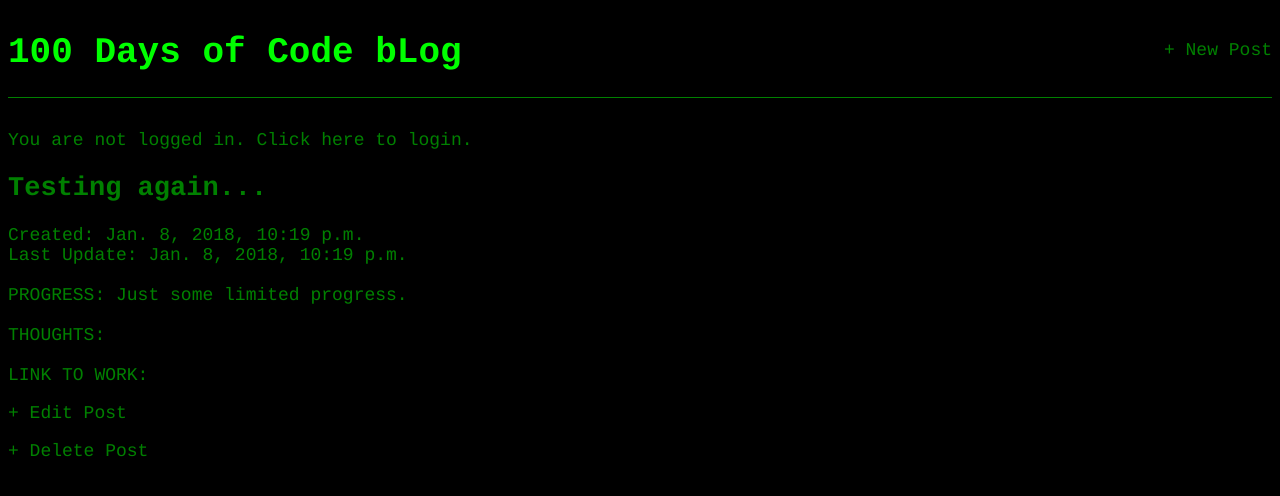
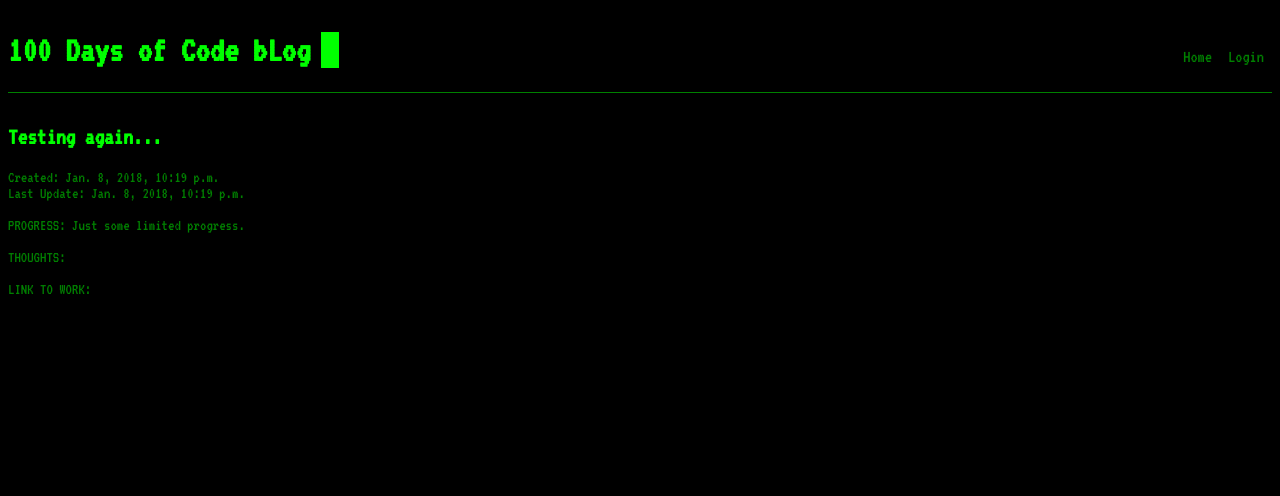
Before and after one commit to thehomebrewnerd/100daysofcode, a Django app: page /post/7/ in a window 1280 px wide. Shown: the top 496 px of the page. Run offline with Django 3.2, Linux system fonts and the light colour scheme; data comes from the database, SQL or seed files in the repository; both versions use the stored data as it was after the commit.

Commit message:
R1D6-CSS work

```diff
--- a/code100blog/static/css/base.css
+++ b/code100blog/static/css/base.css
@@ -1,7 +1,7 @@
 /* static/css/base.css */
 body {
-  font-family: 'Courier', sans-serif;
-  font-size: 18px;
+  font-family: 'VT323', monospace;
+  font-size: 16px;
   color: green;
   background-color: black;
 }
@@ -16,6 +16,10 @@
   text-decoration: none;
 }
 
+body h2 {
+  color: lime;
+}
+
 header {
   border-bottom: 1px solid;
   margin-bottom: 2rem;
@@ -26,6 +30,7 @@
 header h1 a {
   color: lime;
   text-decoration: none;
+  position: relative;
 }
 
 header a {
@@ -40,11 +45,17 @@
 
 .nav-left {
   margin-right: auto;
+  font-size: 18px;
 }
 
 .nav-right {
+  font-size: 18px;
   display: flex;
   padding-top: 2rem;
+}
+
+.nav-right a {
+  padding: 0.5rem;
 }
 
 .post-entry {
@@ -88,3 +99,37 @@
   color: black;
   border: green;
 }
+
+.cursor {
+    position: absolute;
+    top: 0;
+    bottom: 0;
+    right: 0;
+    width: 100%;
+    background: black;
+    box-sizing: border-box;
+    -webkit-box-sizing: border-box;
+    border-left: .5em solid;
+
+    -webkit-animation: typing 4s steps(23, end),
+        blinking 1s step-end infinite;
+    animation: typing 4s steps(23, end),
+        blinking 1s step-end infinite;
+
+    -webkit-animation-fill-mode: forwards;
+}
+
+@keyframes typing {
+    from { width: 100%; }
+    to { width: 0; }
+}
+
+@-webkit-keyframes blinking {
+    from, to { border-color: transparent; }
+    50% { border-color: lime; }
+}
+
+@keyframes blinking {
+    from, to { border-color: transparent; }
+    50% { border-color: lime; }
+}
--- a/code100blog/templates/base.html
+++ b/code100blog/templates/base.html
@@ -6,24 +6,27 @@
   <head>
       <title>100 Days of Code bLog</title>
       <link href="https://fonts.googleapis.com/css?family=Source+Sans+Pro:400" rel="stylesheet">
+      <link href="https://fonts.googleapis.com/css?family=VT323" rel="stylesheet">
       <link rel="stylesheet" href="{% static 'css/base.css' %}">
   </head>
   <body>
     <div class="container">
       <header>
         <div class="nav-left">
-          <h1><a href="/">100 Days of Code bLog</a></h1>
+          <h1><a href="/">100 Days of Code bLog&nbsp;&nbsp;<span class="cursor"><span></a></h1>
         </div>
         <div class="nav-right">
-          <a href="{% url 'post_new' %}">+ New Post</a>
+          {% if user.is_authenticated %}
+            <a href="{% url 'post_new' %}">New Post</a>
+            <a href="/">Home</a>
+            <a href="{% url 'logout' %}">Logout</a>
+          {% else %}
+            <a href="/">Home</a>
+            <a href="{% url 'login' %}">Login</a>
+          {% endif %}
         </div>
 
       </header>
-      {% if user.is_authenticated %}
-        <p>Welcome {{ user.username }}! <a href="{% url 'logout' %}">logout</a></p>
-      {% else %}
-        <p>You are not logged in. <a href="{% url 'login' %}">Click here to login.</a><p>
-      {% endif %}
       {% block content %}
       {% endblock content %}
     </div>
--- a/code100blog/templates/home.html
+++ b/code100blog/templates/home.html
@@ -3,6 +3,7 @@
 {% extends 'base.html' %}
 
 {% block content %}
+  <h2>Recent Posts</h2>
   {% for post in object_list|slice:":20" %}
     <div class="post-entry">
       <h3><a href="{% url 'post_detail' post.pk %}">{{ post.title }} by {{ post.author }} on {{ post.date_created }}</a></h3>
--- a/code100blog/templates/post_detail.html
+++ b/code100blog/templates/post_detail.html
@@ -11,7 +11,8 @@
     <br><p>THOUGHTS: {{ post.thoughts }}</p>
     <br><p>LINK TO WORK: <a href="{{ post.work_link}}" target="_blank">{{ post.work_link }}</p>
   </div>
-
+ {% if post.author == request.user %}
   <p><a href="{% url 'post_edit' post.pk %}">+ Edit Post</a></p>
   <p><a href="{% url 'post_delete' post.pk %}">+ Delete Post</a></p>
+ {% endif %}
 {% endblock content %}
```
Also changed, not shown: code100blog/db.sqlite3.
